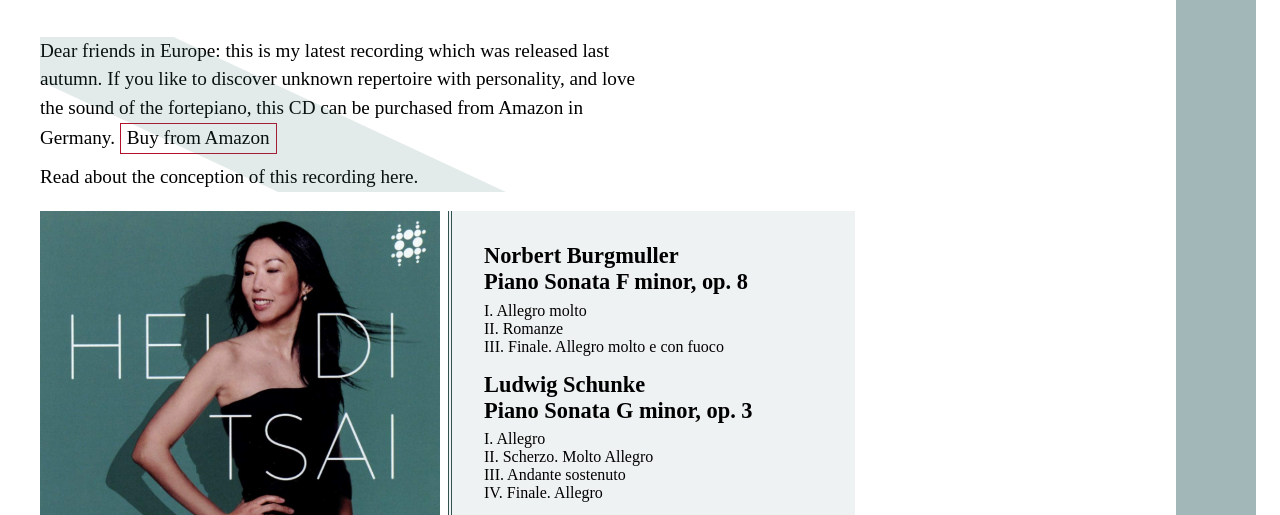
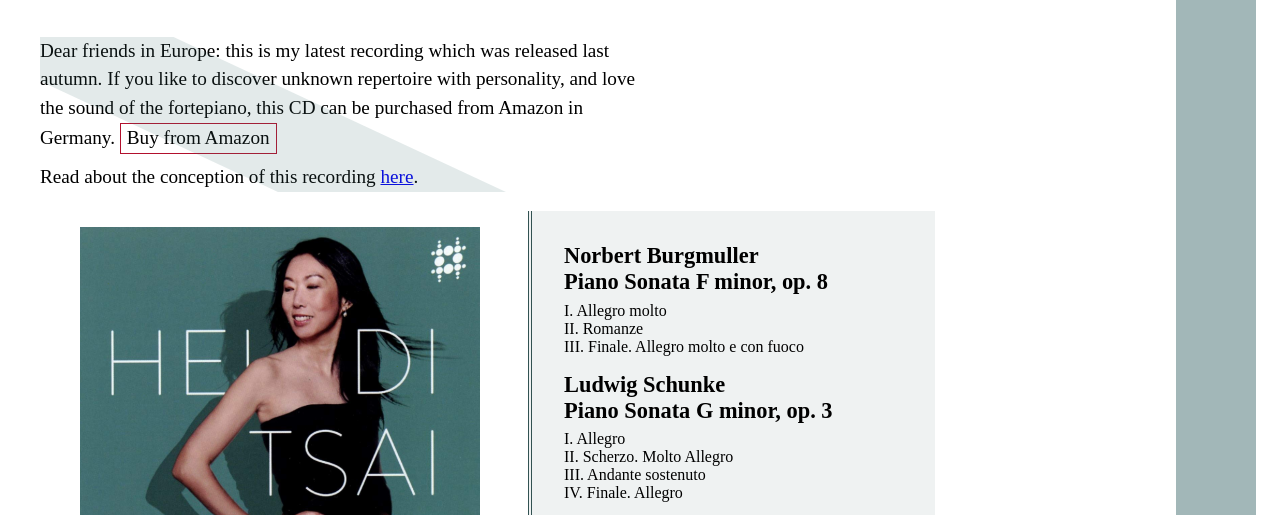
Before and after one commit to msksfo/HeidiTsai, a Gatsby site: page /discography in a window 1280 px wide. Shown: the part 254-769 px from the top of the page. Built offline with nearby package versions, Linux system fonts and the light colour scheme; Gatsby itself is replaced by a stand-in of ours.

Commit message:
Add the href to both links in the introText paragraph. Change the albumWrapper to a figure rather than a div.

```diff
--- a/src/pages/discography.js
+++ b/src/pages/discography.js
@@ -26,7 +26,7 @@ const DiscographyPage = () => (
             with personality, and love the sound of the fortepiano, this CD can
             be purchased from Amazon in Germany.{" "}
             <a
-              href=""
+              href="https://www.amazon.de/s?k=heidi+tsai&__mk_de_DE=%C3%85M%C3%85%C5%BD%C3%95%C3%91&ref=nb_sb_noss_1"
               target="_blank"
               rel="noopener noreferrer"
               className={discographyStyles.amazonButton}
@@ -34,31 +34,34 @@ const DiscographyPage = () => (
               Buy from Amazon
             </a>
             <br />
-            Read about the conception of this recording here.
+            Read about the conception of this recording{" "}
+            <a
+              href="https://www.funk-stiftung.org/de/projekte/kultur/heidi-tsai-burgmueller-schuncke-hummel/"
+              target="_blank"
+              rel="noopener noreferrer"
+            >
+              here
+            </a>
+            .
           </p>
 
           <div className={discographyStyles.newAlbumIntro}>
             {/*
-            <p className={discographyStyles.introText}>
-              Dear friends in Europe: this is my latest recording which was
-              released last autumn. If you like to discover unknown repertoire
-              with personality, and love the sound of the fortepiano, this CD
-              can be purchased from Amazon in Germany.
-            </p>
+
              <p className={discographyStyles.aboutStudio}>
                    To read more
-                  about the multi-Grammy winning recording studio who produced
-                  this CD, meet b-sharp music and media solutions.
+                  about the multi-Grammy winning recording studio who produced both of
+                  these CD's, meet b-sharp music and media solutions.
                 </p>
           */}
 
-            <div className={discographyStyles.albumWrapper}>
+            <figure className={discographyStyles.albumWrapper}>
               <img
                 className={discographyStyles.albumFrontCover}
                 src={albumFrontCover}
                 alt="Album front cover"
               />
-            </div>
+            </figure>
             <div>
               <div className={discographyStyles.albumDetails}>
                 <div className={discographyStyles.piece}>
```
